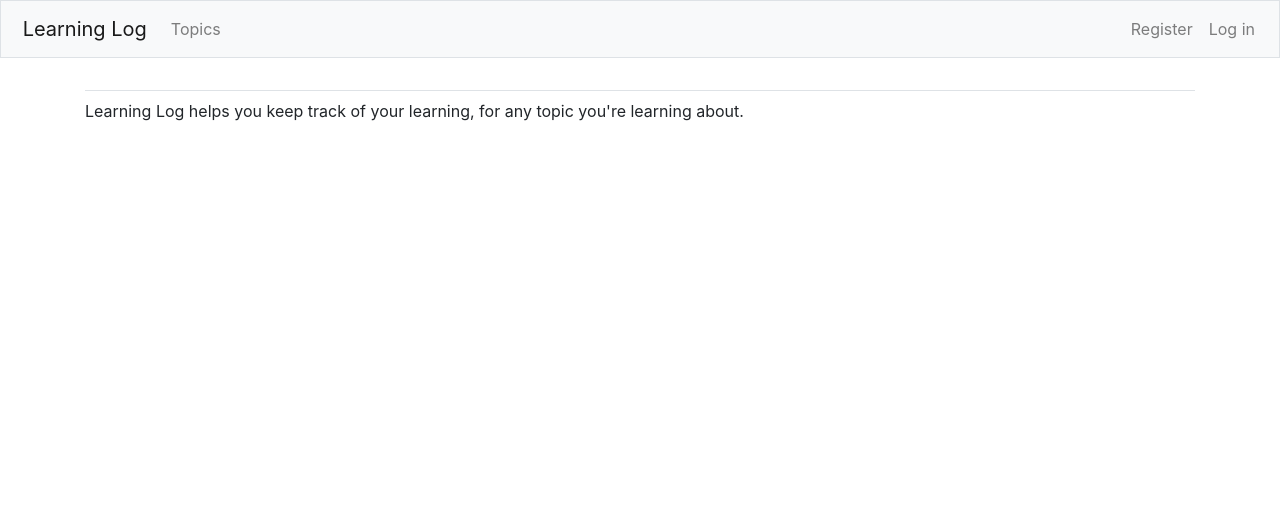
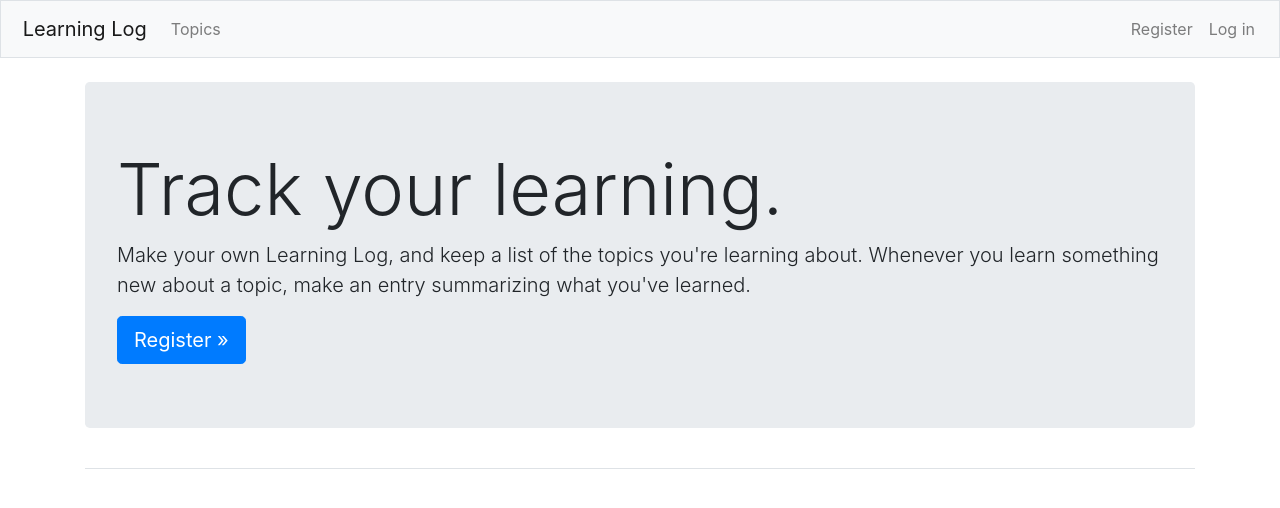
Before and after one commit to Esfekia/learning_log, a Django app: page / in a window 1280 px wide. Shown: the top 508 px of the page. Run offline with Django 4.2, Linux system fonts and the light colour scheme; some libraries are stand-ins or nearby versions.

Commit message:
index.html has been styled using jumbotron.

```diff
--- a/learning_logs/templates/learning_logs/index.html
+++ b/learning_logs/templates/learning_logs/index.html
@@ -1,6 +1,14 @@
 {% extends "learning_logs/base.html" %}
 
-{% block content %}
-<p>Learning Log helps you keep track of your learning, for any topic you're
-learning about.</p>
-{% endblock content %}
+{% block page_header %}
+<div class="jumbotron">
+    <h1 class="display-3">Track your learning.</h1>
+
+    <p class="lead"> Make your own Learning Log, and keep a list of the
+        topics you're learning about. Whenever you learn something new
+        about a topic, make an entry summarizing what you've learned.</p>
+
+    <a class="btn btn-lg btn-primary" href="{% url 'users:register' %}" role="button">Register &raquo;</a>
+</div>
+
+{% endblock page_header %}
```
